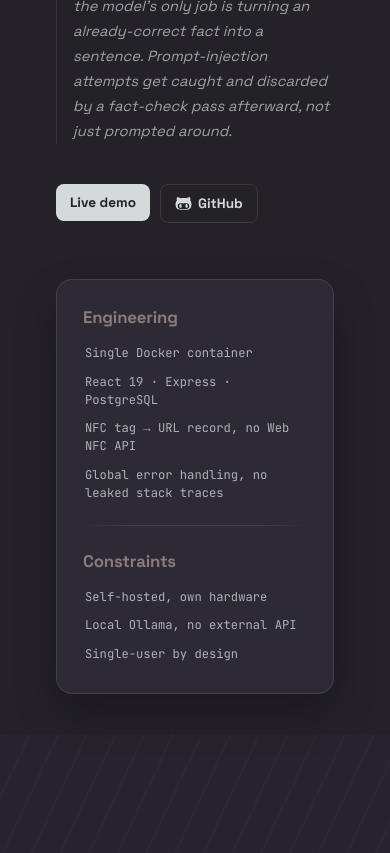
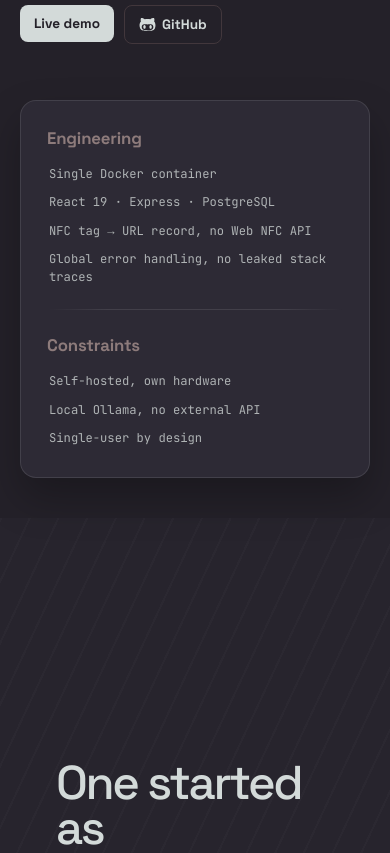
Before and after one commit to c-panagopoulos/Personal-Website, a React (Vite) app in the folder client/: page / in a window 390 px wide. Shown: the part 4200-5053 px from the top of the page. Built offline with nearby package versions, Linux system fonts and the light colour scheme.

Commit message:
Reduce excessive mobile side padding in project scenes, homelab, and footer

```diff
--- a/client/src/components/HomelabSection.jsx
+++ b/client/src/components/HomelabSection.jsx
@@ -66,7 +66,7 @@ export default function HomelabSection() {
           outputs={{ 0: dockerPsOutput }}
         />
       </div>
-      <Reveal style={{ padding: "30px 56px 0" }}>
+      <Reveal className="homelab__caption">
         <span className="scene__browser-title" style={{ marginLeft: 0 }}>
           SCENE 03 · ONE MINI PC, EVERYTHING IN DOCKER, NO ONE TO CALL
         </span>
--- a/client/src/styles/global.css
+++ b/client/src/styles/global.css
@@ -1387,6 +1387,9 @@ button {
 @media (max-width: 900px) {
   .scene__grid {
     grid-template-columns: minmax(0, 1fr);
+    /* Was 56px a side — same as desktop — noticeably tighter than Hero's
+       own ~20-26px mobile padding right above it in the page. */
+    padding: 40px 20px 0;
   }
 }
 .scene__kicker {
@@ -1635,6 +1638,15 @@ button {
 @media (max-width: 900px) {
   .section-lead {
     grid-template-columns: minmax(0, 1fr);
+    padding: 96px 20px;
+  }
+}
+.homelab__caption {
+  padding: 30px 56px 0;
+}
+@media (max-width: 900px) {
+  .homelab__caption {
+    padding: 30px 20px 0;
   }
 }
 .section-lead__inner {
@@ -2190,6 +2202,11 @@ button {
   padding: 96px 56px 72px;
   background: var(--bg);
   border-top: 1px solid var(--border);
+}
+@media (max-width: 900px) {
+  .contact-section {
+    padding: 96px 20px 72px;
+  }
 }
 .contact-section__eyebrow {
   display: flex;
```
